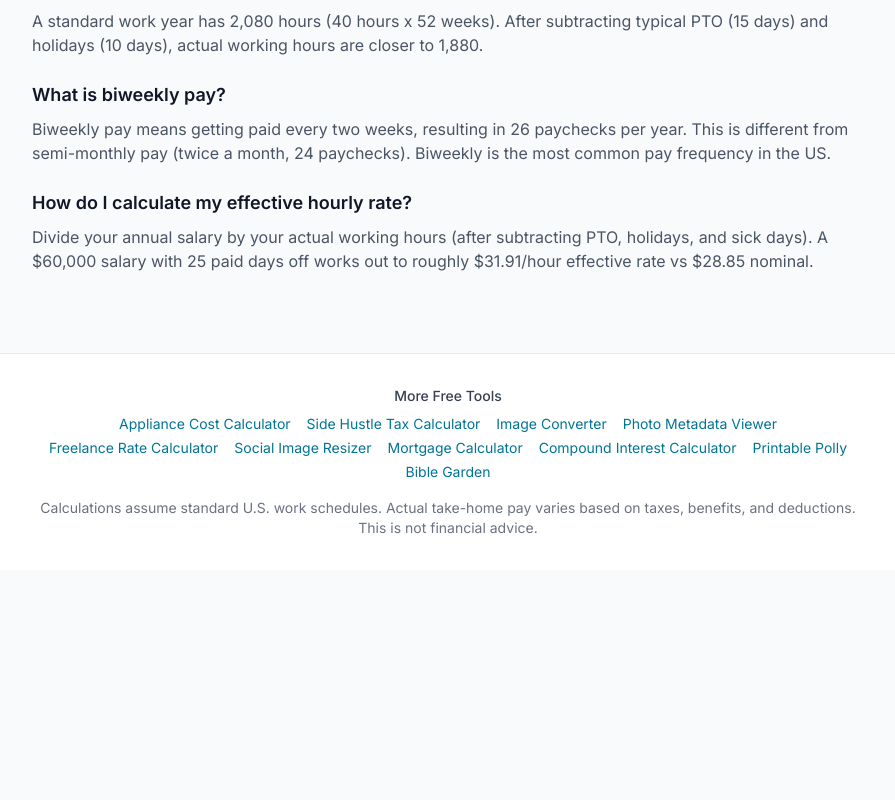
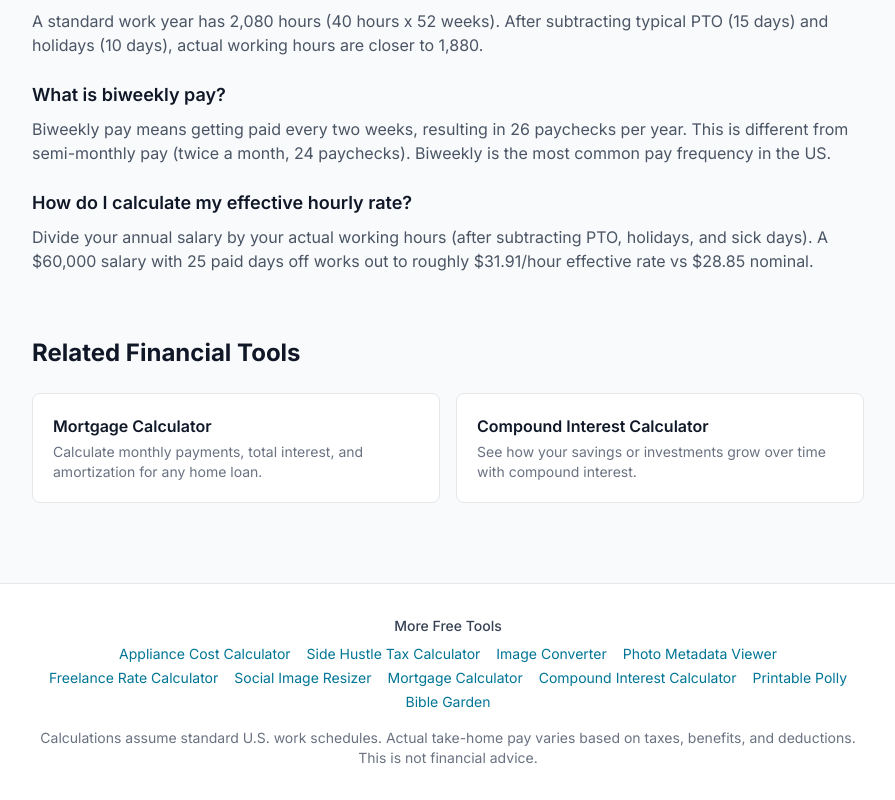
Before and after one commit to pondsoftware/salary-converter, a Next.js app: page / in a window 1280 px wide. Shown: the part 6163-6963 px from the top of the page, without its empty margins (192-1087 px from the left). Before the commit the page ends 6733 px from the top, so only its background shows below. Built offline with nearby package versions, Linux system fonts and the light colour scheme.

Commit message:
Add Related Financial Tools section linking to Mortgage Calculator and Compound Interest

```diff
--- a/src/app/page.tsx
+++ b/src/app/page.tsx
@@ -174,6 +174,21 @@
         </div>
       </section>
 
+      {/* Related Financial Tools */}
+      <section className="max-w-4xl mx-auto px-4 py-8 sm:px-6 lg:px-8">
+        <h2 className="text-2xl font-bold text-gray-900 mb-6">Related Financial Tools</h2>
+        <div className="grid grid-cols-1 sm:grid-cols-2 gap-4">
+          <a href="https://lendingcalculator.net" className="bg-white rounded-lg border border-gray-200 p-5 hover:border-blue-300 hover:shadow-sm transition group">
+            <h3 className="font-semibold text-gray-900 group-hover:text-blue-600 mb-1">Mortgage Calculator</h3>
+            <p className="text-sm text-gray-500">Calculate monthly payments, total interest, and amortization for any home loan.</p>
+          </a>
+          <a href="https://compoundinterestcalc.app" className="bg-white rounded-lg border border-gray-200 p-5 hover:border-blue-300 hover:shadow-sm transition group">
+            <h3 className="font-semibold text-gray-900 group-hover:text-blue-600 mb-1">Compound Interest Calculator</h3>
+            <p className="text-sm text-gray-500">See how your savings or investments grow over time with compound interest.</p>
+          </a>
+        </div>
+      </section>
+
       <script
         type="application/ld+json"
         dangerouslySetInnerHTML={{
```
